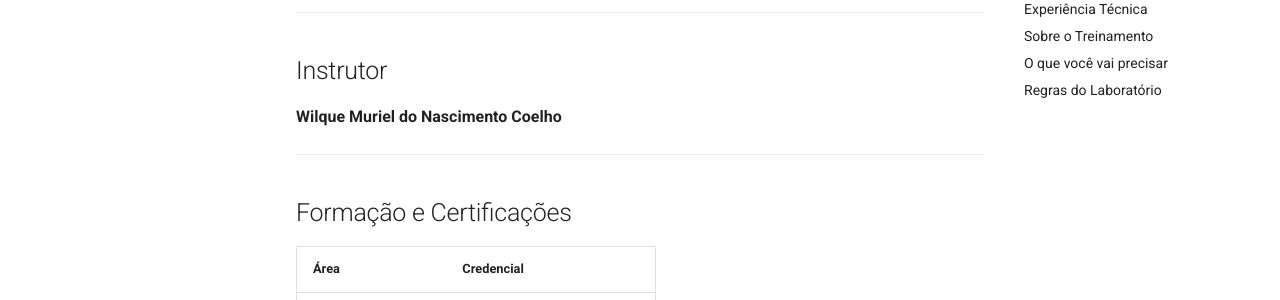
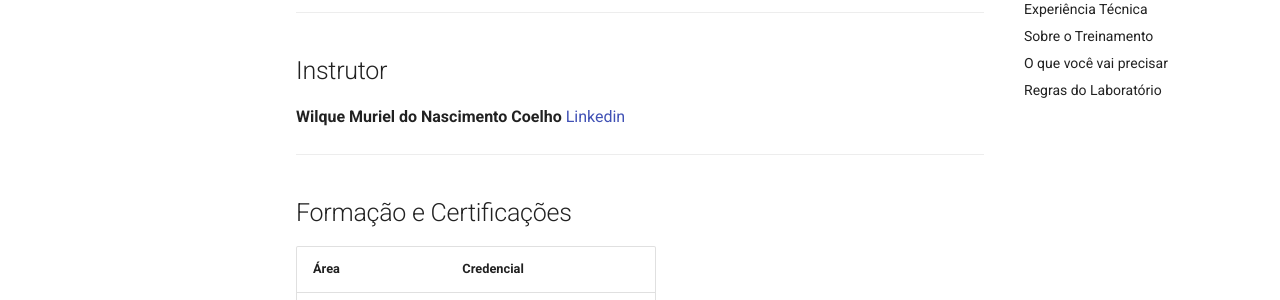
Before and after one commit to uiuqM/treinamento-devops-aws-iac-epic, an MkDocs documentation site: the page built from docs/index.md, in a window 1280 px wide and 900 px high. Shown: the part 276-576 px from the top of the window. Built offline with MkDocs 1.6.1 and Material for MkDocs 9.7.7, drawn with Linux system fonts in a browser that asks for light colours.

Commit message:
linkedin info

```diff
--- a/docs/index.md
+++ b/docs/index.md
@@ -6,6 +6,7 @@
 ## Instrutor
 
 **Wilque Muriel do Nascimento Coelho**
+[Linkedin](https://br.linkedin.com/in/wilque-muriel)
 
 ---
 
```
